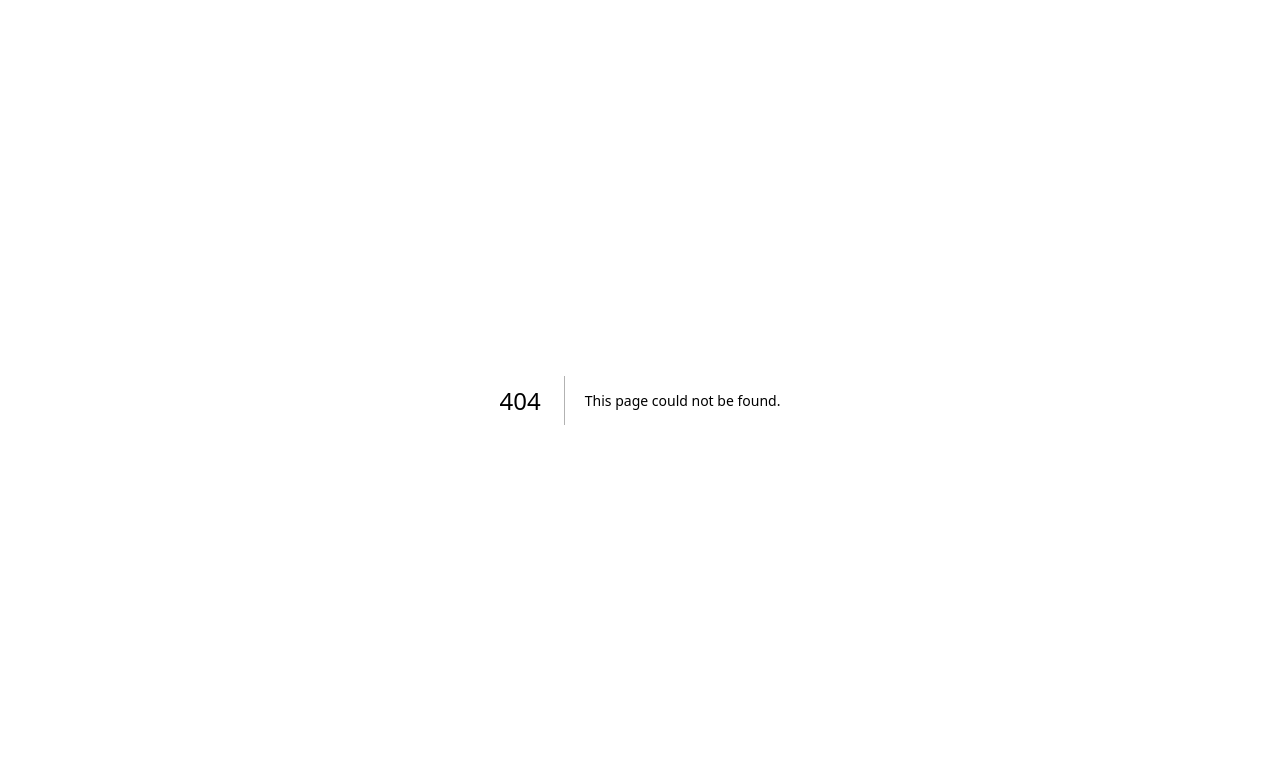
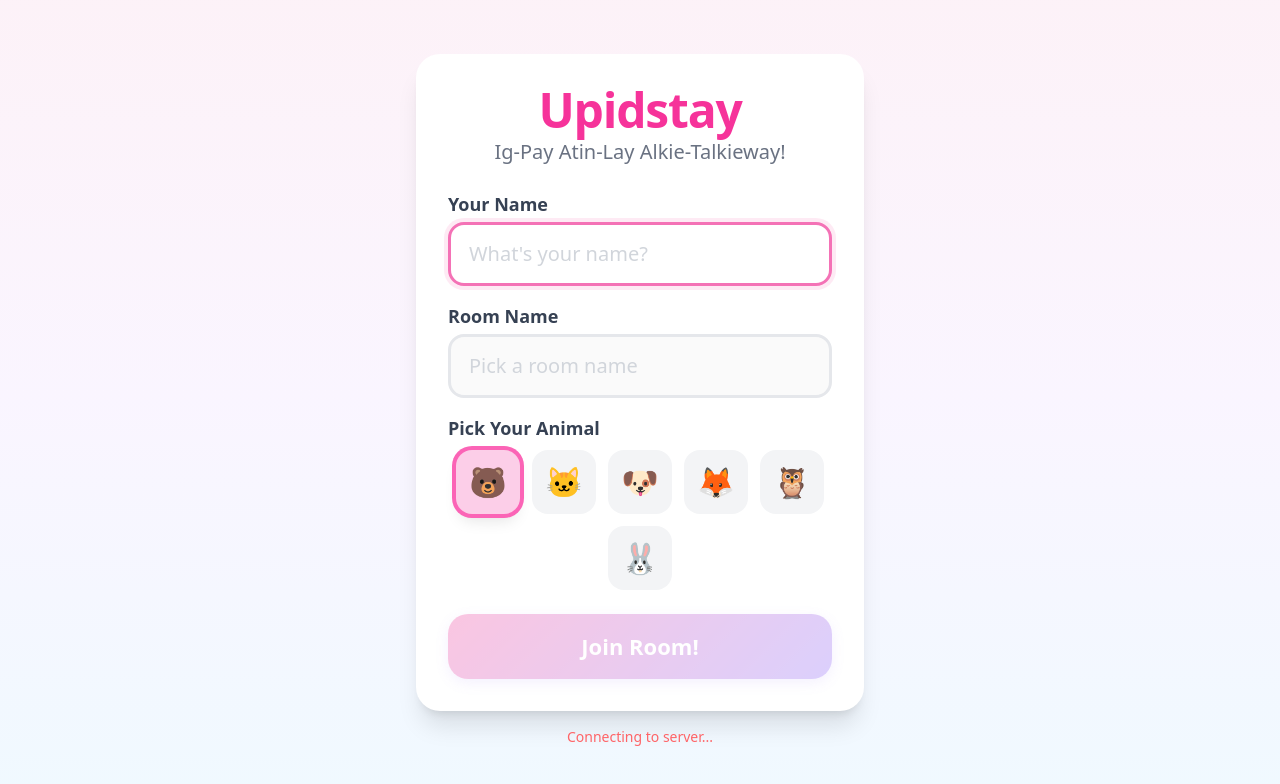
Before and after one commit to thunter009/upidstay, a Next.js app: page /join in a window 1280 px wide. Before the commit this address had no page. Shown: the top 784 px of the page. Built offline with nearby package versions, Linux system fonts and the light colour scheme; no server answers.

Commit message:
feat: bd-123 - S-9.2: Dynamic /join/[room] route

```diff
--- /dev/null
+++ b/src/app/join/[room]/page.tsx
@@ -0,0 +1,53 @@
+"use client";
+
+import { use, useState, useCallback } from "react";
+import { SocketProvider, useSocket } from "@/lib/socket-context";
+import { JoinForm } from "@/components/join-form";
+import { ChatRoom } from "@/components/chat-room";
+import { slugifyRoom } from "@/lib/slugify";
+import type { AvatarId } from "@/lib/types";
+import { playJoinSound } from "@/lib/sounds";
+
+function JoinRoomContent({ room }: { room: string }) {
+  const [inChat, setInChat] = useState(false);
+  const [username, setUsername] = useState("");
+  const { joinRoom, connected } = useSocket();
+
+  const slug = slugifyRoom(decodeURIComponent(room));
+
+  const handleJoin = useCallback(
+    (name: string, roomName: string, avatar: AvatarId) => {
+      setUsername(name);
+      joinRoom(roomName, name, avatar);
+      playJoinSound();
+      setInChat(true);
+    },
+    [joinRoom]
+  );
+
+  if (inChat) {
+    return <ChatRoom username={username} onLeave={() => setInChat(false)} />;
+  }
+
+  return (
+    <div className="min-h-screen bg-gradient-to-b from-pink-50 via-purple-50 to-sky-50 flex flex-col items-center justify-center p-6">
+      <JoinForm onJoin={handleJoin} initialRoom={slug} roomLocked />
+      {!connected && (
+        <div className="mt-4 text-sm text-red-400">Connecting to server...</div>
+      )}
+    </div>
+  );
+}
+
+export default function JoinRoomPage({
+  params,
+}: {
+  params: Promise<{ room: string }>;
+}) {
+  const { room } = use(params);
+  return (
+    <SocketProvider>
+      <JoinRoomContent room={room} />
+    </SocketProvider>
+  );
+}
--- /dev/null
+++ b/src/app/join/page.tsx
@@ -0,0 +1,45 @@
+"use client";
+
+import { useState, useCallback } from "react";
+import { SocketProvider, useSocket } from "@/lib/socket-context";
+import { JoinForm } from "@/components/join-form";
+import { ChatRoom } from "@/components/chat-room";
+import type { AvatarId } from "@/lib/types";
+import { playJoinSound } from "@/lib/sounds";
+
+function JoinContent() {
+  const [inChat, setInChat] = useState(false);
+  const [username, setUsername] = useState("");
+  const { joinRoom, connected } = useSocket();
+
+  const handleJoin = useCallback(
+    (name: string, room: string, avatar: AvatarId) => {
+      setUsername(name);
+      joinRoom(room, name, avatar);
+      playJoinSound();
+      setInChat(true);
+    },
+    [joinRoom]
+  );
+
+  if (inChat) {
+    return <ChatRoom username={username} onLeave={() => setInChat(false)} />;
+  }
+
+  return (
+    <div className="min-h-screen bg-gradient-to-b from-pink-50 via-purple-50 to-sky-50 flex flex-col items-center justify-center p-6">
+      <JoinForm onJoin={handleJoin} />
+      {!connected && (
+        <div className="mt-4 text-sm text-red-400">Connecting to server...</div>
+      )}
+    </div>
+  );
+}
+
+export default function JoinPage() {
+  return (
+    <SocketProvider>
+      <JoinContent />
+    </SocketProvider>
+  );
+}
--- a/src/components/join-form.tsx
+++ b/src/components/join-form.tsx
@@ -7,11 +7,13 @@ import type { AvatarId } from "@/lib/types";
 
 interface JoinFormProps {
   onJoin: (username: string, room: string, avatar: AvatarId) => void;
+  initialRoom?: string;
+  roomLocked?: boolean;
 }
 
-export function JoinForm({ onJoin }: JoinFormProps) {
+export function JoinForm({ onJoin, initialRoom = "", roomLocked = false }: JoinFormProps) {
   const [username, setUsername] = useState("");
-  const [room, setRoom] = useState("");
+  const [room, setRoom] = useState(initialRoom);
   const [avatar, setAvatar] = useState<AvatarId>("bear");
 
   const canSubmit = username.trim().length > 0 && room.trim().length > 0;
@@ -47,10 +49,11 @@ export function JoinForm({ onJoin }: JoinFormProps) {
             <input
               type="text"
               value={room}
-              onChange={(e) => setRoom(e.target.value)}
+              onChange={(e) => !roomLocked && setRoom(e.target.value)}
               placeholder="Pick a room name"
               maxLength={30}
               className="kid-input"
+              disabled={roomLocked}
               onKeyDown={(e) => {
                 if (e.key === "Enter" && canSubmit) onJoin(username.trim(), room.trim(), avatar);
               }}
```
Also changed, not shown: .ralph-tui/progress.md, .ralph-tui/session-meta.json, .ralph-tui/session.json, 2 other files (tests, documents, lock files or other folders).
